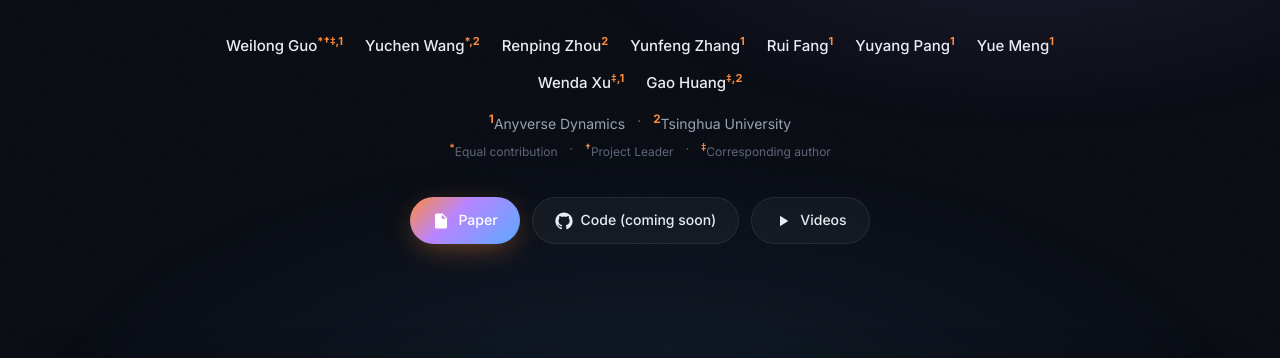
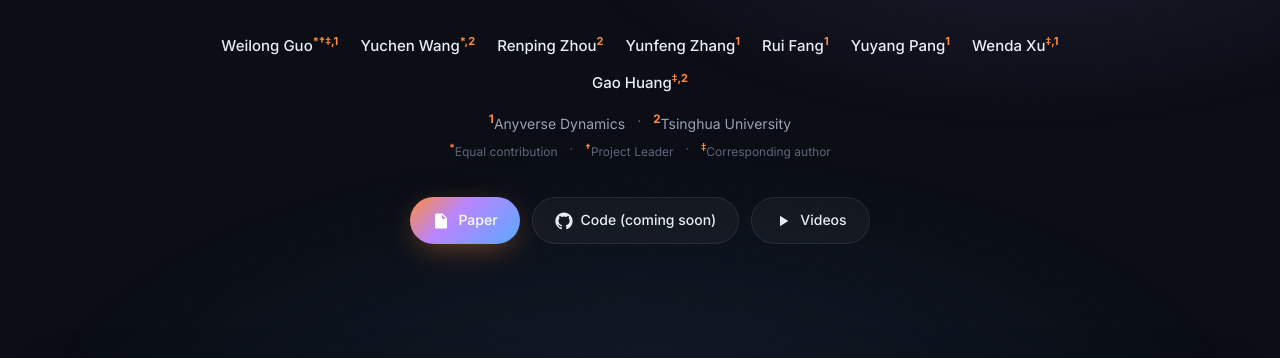
Before and after one commit to Kingdroper/AVP, a plain HTML site: page index.html in a window 1280 px wide. Shown: the part 368-726 px from the top of the page. Drawn offline with Linux system fonts and the light colour scheme.

Commit message:
Comment out Yue Meng from author list

```diff
--- a/index.html
+++ b/index.html
@@ -58,7 +58,7 @@
       <span class="author"><a href="#">Yunfeng Zhang</a><sup>1</sup></span>
       <span class="author"><a href="#">Rui Fang</a><sup>1</sup></span>
       <span class="author"><a href="mailto:yuyang.pang@anyverse.com">Yuyang Pang</a><sup>1</sup></span>
-      <span class="author"><a href="#">Yue Meng</a><sup>1</sup></span>
+      <!-- <span class="author"><a href="#">Yue Meng</a><sup>1</sup></span> -->
       <span class="author"><a href="#">Wenda Xu</a><sup>‡,1</sup></span>
       <!-- <span class="author"><a href="#">Yuan He</a><sup>2</sup></span> -->
       <span class="author"><a href="#">Gao Huang</a><sup>‡,2</sup></span>
```
Also changed, not shown: 1 other file.
